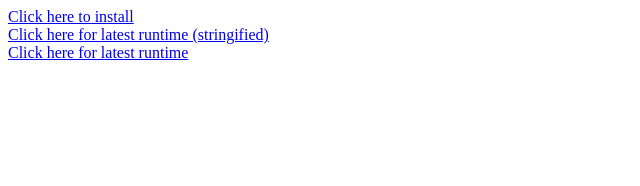
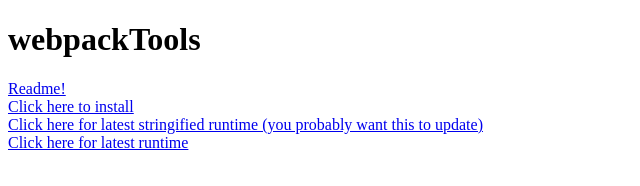
Before and after one commit to moonlight-mod/webpackTools, a website: page dist/index.html in a window 1280 px wide. Shown: the whole page, without its empty margins (0-640 px from the left). Drawn offline with Linux system fonts and the light colour scheme.

Commit message:
update install html

```diff
--- a/dist/index.html
+++ b/dist/index.html
@@ -6,8 +6,10 @@
     <title>Document</title>
 </head>
 <body>
+    <h1>webpackTools</h1>
+    <div><a href="https://github.com/moonlight-mod/webpackTools">Readme!</a></div>
     <div><a href="webpackTools.user.js">Click here to install</a></div>
-    <div><a href="webpackTools.runtime.json">Click here for latest runtime (stringified)</a></div>
+    <div><a href="webpackTools.runtime.json">Click here for latest stringified runtime (you probably want this to update)</a></div>
     <div><a href="webpackTools.runtime.js">Click here for latest runtime</a></div>
 </body>
 </html>
```
